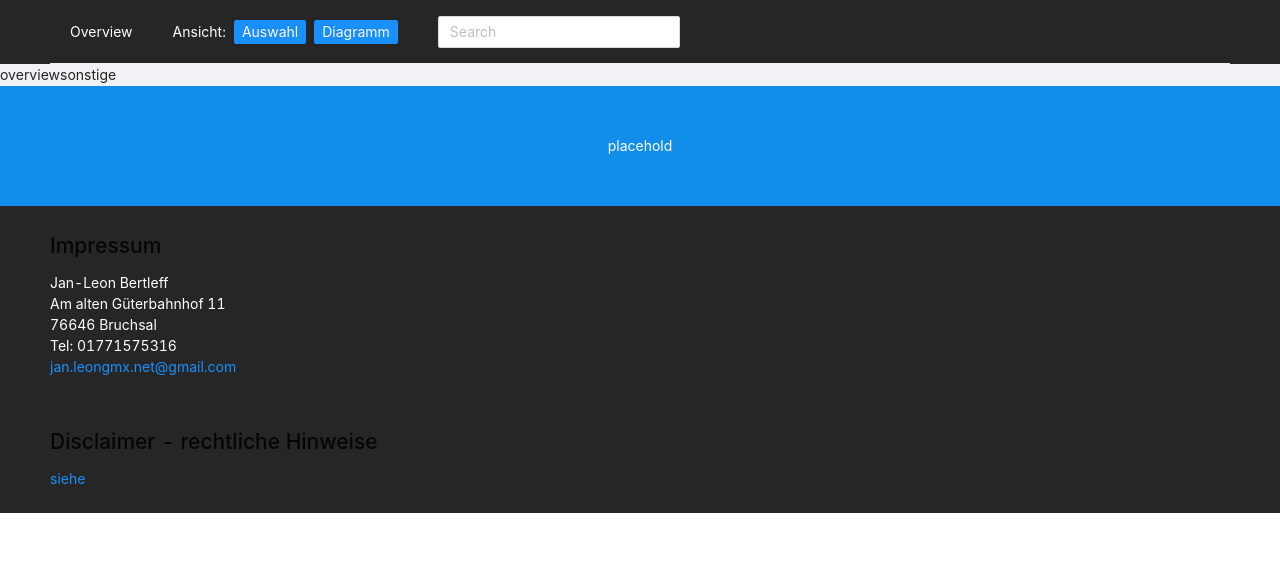
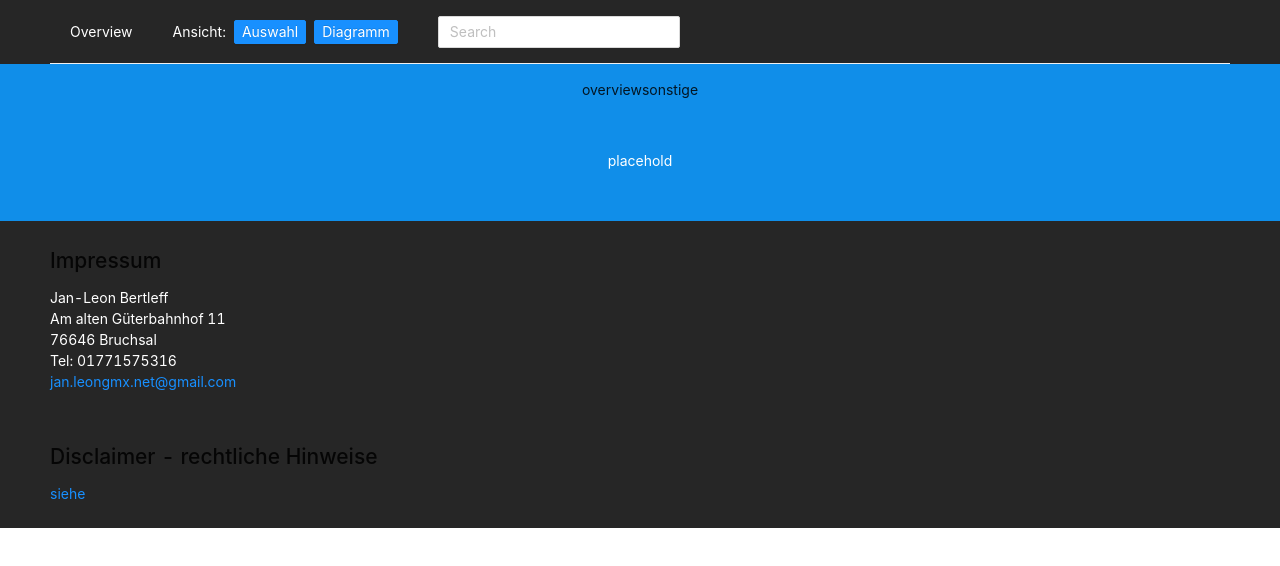
Before and after one commit to JanBertl/studieoverview, a React (Create React App) app: page /overview/sonstige in a window 1280 px wide. Shown: the top 566 px of the page. Built offline with nearby package versions, Linux system fonts and the light colour scheme.

Commit message:
Wenigstens zentriert

```diff
--- a/src/App.css
+++ b/src/App.css
@@ -26,7 +26,12 @@
   }
 }
 
-.OverviewComponent {
-  background-color: blueviolet;
+.BreadcrumbItem {
+  background-color: #108ee9;
+  margin: auto;
+  margin-top: 15px;
+}
 
+.layout {
+  background-color: #108ee9;
 }
--- a/src/Components/App.tsx
+++ b/src/Components/App.tsx
@@ -14,10 +14,10 @@ const { Content } = Layout;
 function App() {
   return (
     <>
-      <Layout>
+      <Layout className="layout">
         <MyHeader />
         <MyBreadCrumb />
-        <Content>
+        <Content className="Contentt">
           <Routes>
             <Route path="/overview/*" element={<Overview />} />
             <Route
--- a/src/Components/MyBreadCrumb.tsx
+++ b/src/Components/MyBreadCrumb.tsx
@@ -5,13 +5,14 @@ import { Link } from "react-router-dom";
 import "antd/dist/antd.css";
 import "../index.css";
 
-export default function MyBreadCrumb() {
+interface css {}
+export default function MyBreadCrumb(prop: css) {
   const pathInfo = useLocation();
   const { pathname } = pathInfo;
   let pathArr = pathname.split("/");
   return (
     <>
-      <Breadcrumb>
+      <Breadcrumb className="BreadcrumbItem">
         {pathArr.map((element: string, index: number) => (
           <>
             <Link to={pathArr.slice(0, index + 1).join("/")} key={index}>
--- a/src/Components/MyHeader.tsx
+++ b/src/Components/MyHeader.tsx
@@ -10,7 +10,7 @@ function MyHeader() {
   return (
     <>
       <Header>
-        <Menu mode="horizontal">
+        <Menu mode="horizontal" className="menuitem">
           <Menu.Item key="Overview">Overview</Menu.Item>
           <Menu.Item key="Ansicht:">
             <Space>
@@ -25,8 +25,8 @@ function MyHeader() {
               </Button>
             </Space>
           </Menu.Item>
-          <Menu.Item key="placeholder">
-            <Input placeholder="Search" style={{ width: "100%" }} />
+          <Menu.Item key="Overview" className="menuitem">
+            <Input placeholder="Search" />
           </Menu.Item>
         </Menu>
       </Header>
--- a/src/MyRowCall.tsx
+++ b/src/MyRowCall.tsx
@@ -1,4 +1,4 @@
-import { Card, Row, Col } from "antd";
+import { Card, Row, Col, Button } from "antd";
 import { useLocation } from "react-router";
 import { Link } from "react-router-dom";
 
@@ -12,7 +12,10 @@ export default function MyRowCall(prop: apicall) {
     <>
       {prop.list.map((el, index) => (
         <div key={index}>
-          <Link to={`${location.pathname}/${el.name.toLowerCase()}`}>
+          <Link
+            className="link"
+            to={`${location.pathname}/${el.name.toLowerCase()}`}
+          >
             <Card
               style={{
                 width: 200,
@@ -25,6 +28,7 @@ export default function MyRowCall(prop: apicall) {
             >
               {el.name}
             </Card>
+            {/* <button className="butt">{el.name}</button> */}
           </Link>
         </div>
       ))}
```
